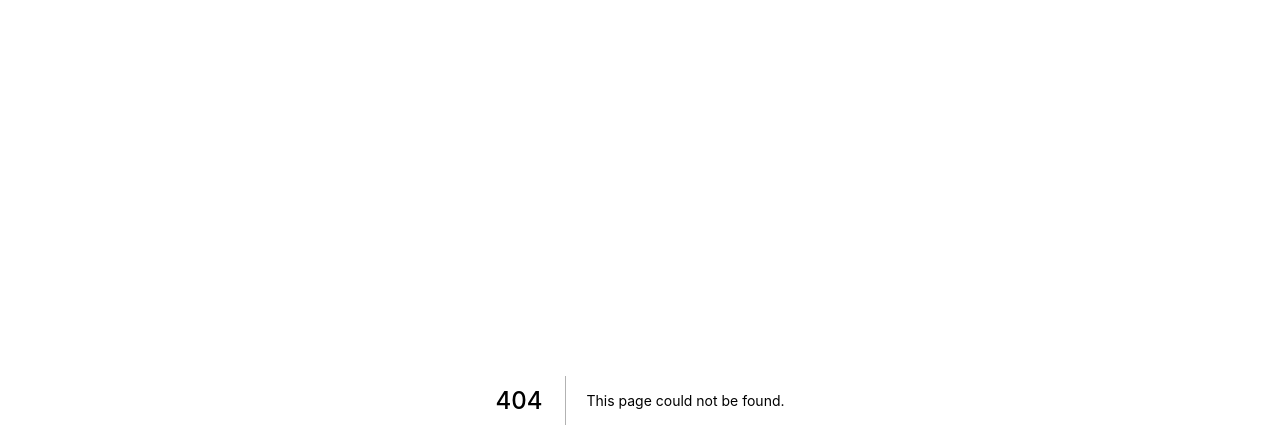
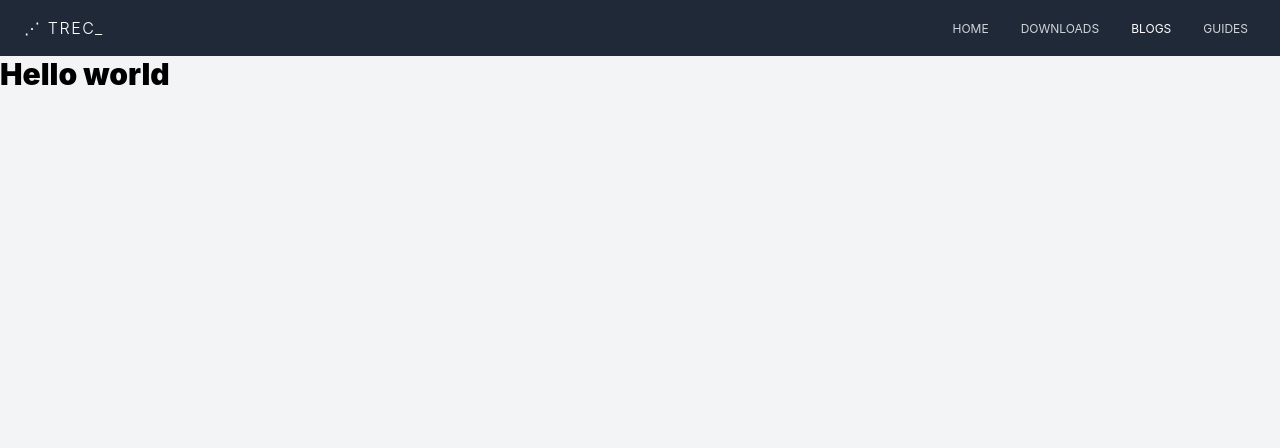
Before and after one commit to electrolyte-orb/sys2, a Next.js app: page /blogs in a window 1280 px wide. Before the commit this address had no page. Shown: the top 448 px of the page. Built offline with nearby package versions, Linux system fonts and the light colour scheme.

Commit message:
added tw plugin

```diff
--- a/components/Container.tsx
+++ b/components/Container.tsx
@@ -3,5 +3,9 @@ interface ContainerProps {
 }
 
 export default function Container({ children }: ContainerProps) {
-	return <div className="bg-gray-100 flow-root min-h-screen">{children}</div>;
+	return (
+		<div className="bg-gray-100 flow-root min-h-screen leading-normal">
+			{children}
+		</div>
+	);
 }
--- a/components/NavContainer.tsx
+++ b/components/NavContainer.tsx
@@ -3,7 +3,7 @@ interface NavContainerProps {
 }
 export default function NavContainer({ children }: NavContainerProps) {
 	return (
-		<div className="text-sm bg-gray-900 px-6 py-4 text-gray-300 flex justify-between items-center">
+		<div className="text-sm bg-gray-800 px-6 py-4 text-gray-300 flex justify-between items-center">
 			{children}
 		</div>
 	);
--- a/components/NavItem.tsx
+++ b/components/NavItem.tsx
@@ -1,16 +1,26 @@
+import Link from 'next/link';
 interface NavItemProps {
 	children: React.ReactNode;
+	isActivePage?: boolean;
+	link: string;
 }
-
-export default function NavItem({ children }: NavItemProps) {
+export default function NavItem({
+	children,
+	isActivePage,
+	link,
+}: NavItemProps) {
 	return (
 		<li>
-			<a
-				href="#"
-				className="uppercase text-xs p-2 hover:text-white transition-colors"
-			>
-				{children}
-			</a>
+			<Link href={link}>
+				<a
+					className={
+						'uppercase text-xs p-2 hover:text-blue-400 transition-colors select-none cursor-pointer' +
+						(isActivePage ? ' text-white' : '')
+					}
+				>
+					{children}
+				</a>
+			</Link>
 		</li>
 	);
 }
--- a/components/Navbar.tsx
+++ b/components/Navbar.tsx
@@ -1,5 +1,8 @@
+import { useRouter } from 'next/router';
 import { Navlist, Navlogo, NavItem, NavContainer } from './';
+
 export default function Navbar() {
+	const router = useRouter();
 	return (
 		<NavContainer>
 			<Navlogo>
@@ -7,10 +10,22 @@ export default function Navbar() {
 				<span className="uppercase font-light ml-2"></span>
 			</Navlogo>
 			<Navlist>
-				<NavItem>Home</NavItem>
-				<NavItem>Downloads</NavItem>
-				<NavItem>Redeem</NavItem>
-				<NavItem>RedShift</NavItem>
+				<NavItem isActivePage={router.route.endsWith('/')} link="/">
+					Home
+				</NavItem>
+				<NavItem
+					isActivePage={router.route.endsWith('downloads')}
+					link="/downloads"
+				>
+					Downloads
+				</NavItem>
+				<NavItem isActivePage={router.route.endsWith('blogs')} link="/blogs">
+					Blogs
+				</NavItem>
+
+				<NavItem isActivePage={router.route.endsWith('guides')} link="/">
+					Guides
+				</NavItem>
 			</Navlist>
 		</NavContainer>
 	);
--- a/components/Navlogo.tsx
+++ b/components/Navlogo.tsx
@@ -2,5 +2,5 @@ interface NavlogoProps {
 	children?: React.ReactNode;
 }
 export default function Navlogo({ children }: NavlogoProps) {
-	return <div className="text-white text-base">{children}</div>;
+	return <div className="text-white text-base select-none">{children}</div>;
 }
--- /dev/null
+++ b/components/Notice.tsx
@@ -0,0 +1,3 @@
+export default function Notice() {
+	return <></>;
+}
--- a/components/index.ts
+++ b/components/index.ts
@@ -5,3 +5,4 @@ export { default as Navlist } from './Navlist';
 export { default as Navlogo } from './Navlogo';
 export { default as NavContainer } from './NavContainer';
 export { default as NavItem } from './NavItem';
+export { default as Notice } from './Notice';
--- a/pages/_app.tsx
+++ b/pages/_app.tsx
@@ -1,8 +1,15 @@
-import '../styles/globals.css'
-import type { AppProps } from 'next/app'
+import '../styles/globals.css';
+import type { AppProps } from 'next/app';
+import { Container, Navbar, Notice } from '../components';
 
 function MyApp({ Component, pageProps }: AppProps) {
-  return <Component {...pageProps} />
+	return (
+		<Container>
+			<Notice />
+			<Navbar />
+			<Component {...pageProps} />
+		</Container>
+	);
 }
 
-export default MyApp
+export default MyApp;
--- /dev/null
+++ b/pages/blogs/index.tsx
@@ -0,0 +1,7 @@
+export default function index() {
+	return (
+		<div>
+			<h1 className="font-black text-3xl">Hello world</h1>
+		</div>
+	);
+}
--- /dev/null
+++ b/pages/downloads.tsx
@@ -0,0 +1,12 @@
+import Head from 'next/head';
+
+export default function downloads() {
+	return (
+		<>
+			<Head>
+				<title>Downloads</title>
+			</Head>
+			<div>Welcome to download</div>
+		</>
+	);
+}
--- a/pages/index.tsx
+++ b/pages/index.tsx
@@ -1,14 +1,16 @@
 import Head from 'next/head';
-import { Navbar, Container } from '../components';
 function Home() {
 	return (
 		<>
 			<Head>
-				<title>Hello world</title>
+				<title>Ampere</title>
 			</Head>
-			<Container>
-				<Navbar />
-			</Container>
+			<section>
+				<h1 className="text-6xl font-bold text-black text-center m-12 leading-snug tracking-tighter">
+					Let your limits <br />
+					be left <span>undefined</span>.
+				</h1>
+			</section>
 		</>
 	);
 }
--- a/tailwind.config.js
+++ b/tailwind.config.js
@@ -1,8 +1,11 @@
+const plugin = require('tailwindcss/plugin');
+const flattenColorPalette = require('tailwindcss/lib/util/flattenColorPalette');
 module.exports = {
 	mode: 'jit',
 	purge: ['pages/**/*.tsx', 'components/**/*.tsx'],
 	darkMode: false, // or 'media' or 'class'
 	theme: {
+		underlineColors: (theme) => flattenColorPalette.default(theme('colors')),
 		fontFamily: {
 			sans: ['Inter', 'system-ui'],
 		},
@@ -11,5 +14,16 @@ module.exports = {
 	variants: {
 		extend: {},
 	},
-	plugins: [],
+	plugins: [
+		plugin(function ({ matchUtilities, theme }) {
+			matchUtilities(
+				{
+					underline: (values) => ({
+						'text-decoration-color': values,
+					}),
+				},
+				{ values: theme('underlineColors') }
+			);
+		}),
+	],
 };
```
